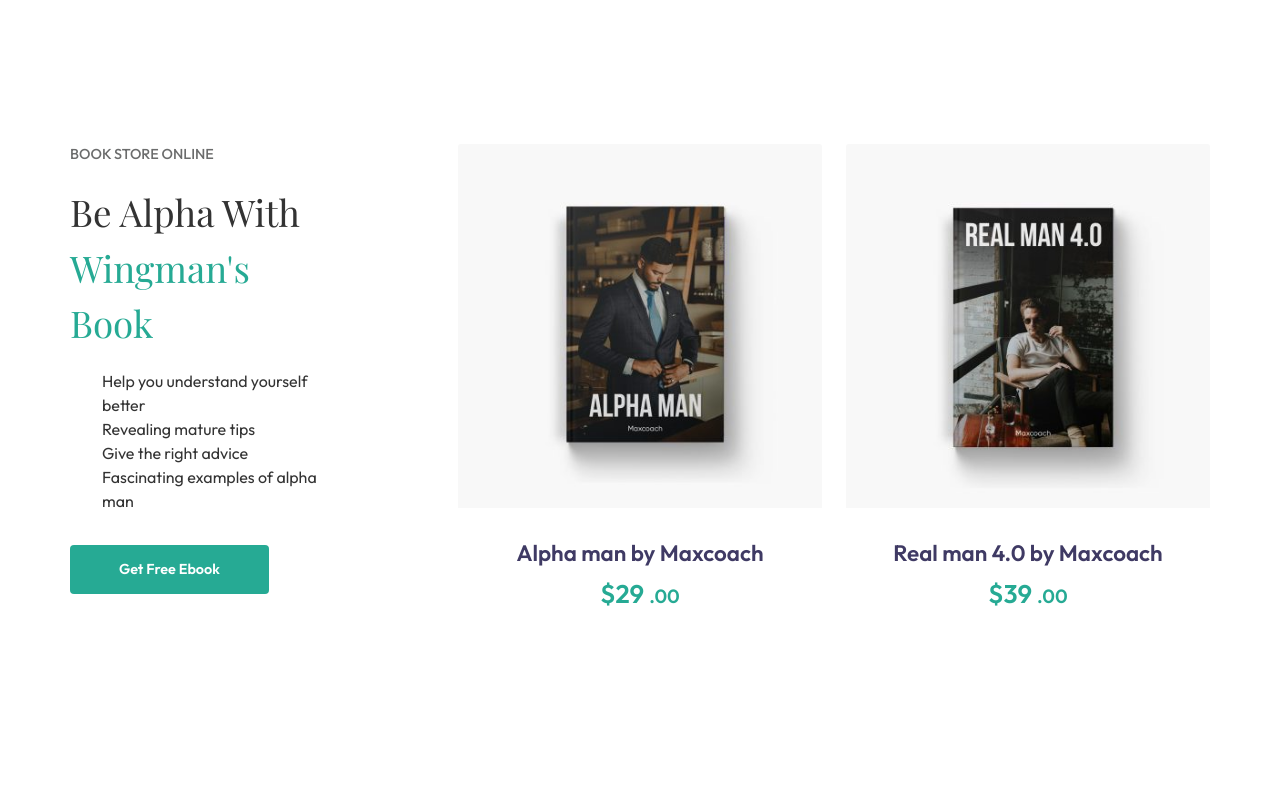
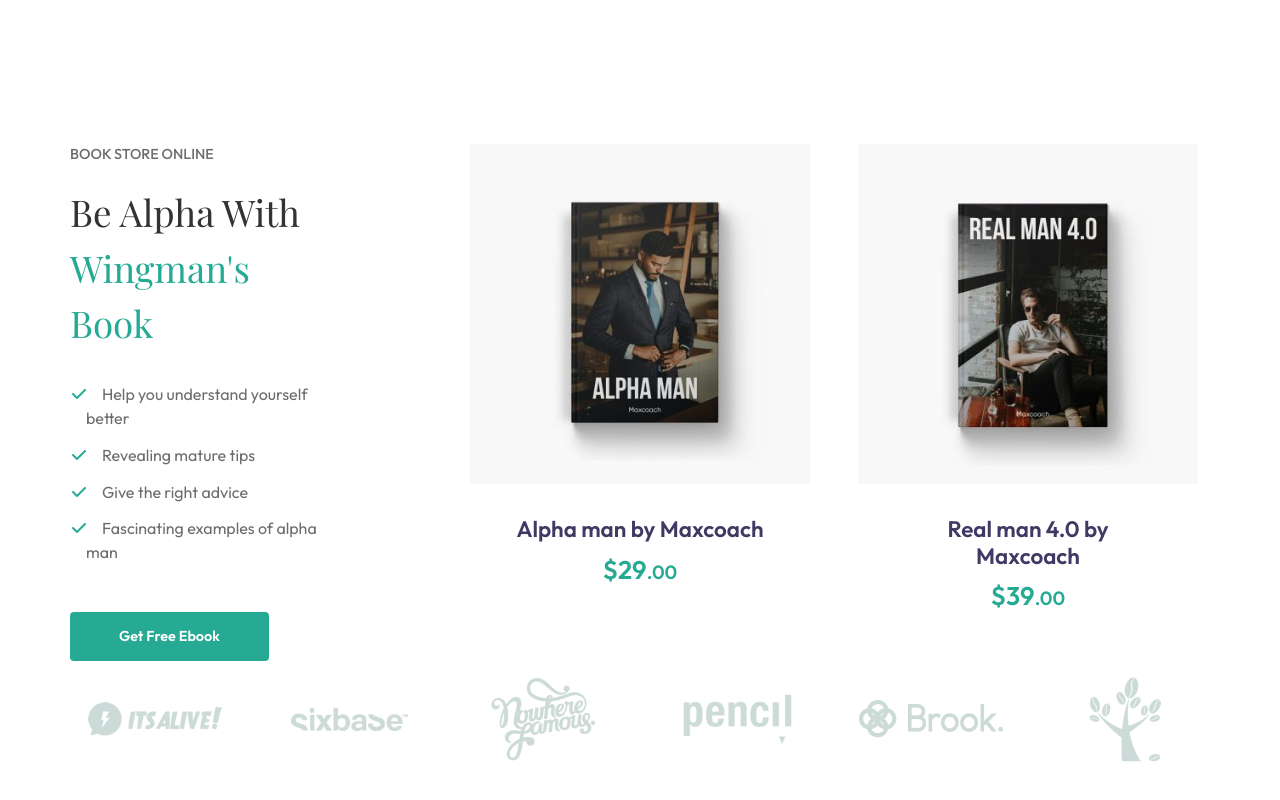
Before and after one commit to federicofrasca796/proj-html-vuejs, a Vue app: page / in a window 1280 px wide. Shown: the part 3112-3912 px from the top of the page. Before the commit the page ends 3829 px from the top, so only its background shows below. Built offline with nearby package versions, Linux system fonts and the light colour scheme.

Commit message:
add sect4 clients | fix markers in ul

```diff
--- a/src/assets/scss/common.scss
+++ b/src/assets/scss/common.scss
@@ -129,3 +129,20 @@
         }
     }
 }
+
+.check_list{
+    padding-left:1rem;
+    li{
+        margin-bottom: .8rem;
+        &::marker{
+            font-family: "Font Awesome 5 Free";
+            font-weight: 900;
+            content: "\f00c";
+            color: $brand_primary;
+        }
+        span{
+            color: $light_grey;
+            padding-left: 1rem;
+        }
+    }
+}
--- a/src/components/site-main-components/sectionBooks.vue
+++ b/src/components/site-main-components/sectionBooks.vue
@@ -6,10 +6,10 @@
         <div class="section_title">Book Store Online</div>
         <h2>Be Alpha With <span class="primary_color">Wingman's Book</span></h2>
         <ul class="check_list">
-          <li>Help you understand yourself better</li>
-          <li>Revealing mature tips</li>
-          <li>Give the right advice</li>
-          <li>Fascinating examples of alpha man</li>
+          <li><span>Help you understand yourself better</span></li>
+          <li><span>Revealing mature tips</span></li>
+          <li><span>Give the right advice</span></li>
+          <li><span>Fascinating examples of alpha man</span></li>
         </ul>
 
         <a href="" class="btn btn_primary text-capitalize">Get free ebook</a>
@@ -18,7 +18,7 @@
       <!-- Books column -->
       <div class="col-8 ms-auto">
         <div class="row">
-          <div class="col-6" v-for="book in booksArr" :key="book.id">
+          <div class="col-6 gx-5" v-for="book in booksArr" :key="book.id">
             <div class="card">
               <img
                 class="card-img-top"
@@ -32,9 +32,9 @@
 
                 <!-- Course price -->
                 <div class="price primary_color">
-                  ${{ book.price[0] }}
-                  <span>
-                    .{{
+                  ${{ book.price[0]
+                  }}<span
+                    >.{{
                       book.price[1] === 0 ? book.price[1] + "0" : book.price[1]
                     }}
                   </span>
@@ -43,6 +43,29 @@
             </div>
           </div>
         </div>
+      </div>
+    </div>
+    <div class="row books_clients">
+      <!-- <div class="col-2">
+        <img src="@/assets/img/client-logo-01-primary.png" alt="client logo" />
+      </div> -->
+      <div class="col-2 d-flex align-items-center justify-content-center">
+        <img src="@/assets/img/client-logo-05-primary.png" alt="client logo" />
+      </div>
+      <div class="col-2 d-flex align-items-center justify-content-center">
+        <img src="@/assets/img/client-logo-06-primary.png" alt="client logo" />
+      </div>
+      <div class="col-2 d-flex align-items-center justify-content-center">
+        <img src="@/assets/img/client-logo-07-primary.png" alt="client logo" />
+      </div>
+      <div class="col-2 d-flex align-items-center justify-content-center">
+        <img src="@/assets/img/client-logo-04-primary.png" alt="client logo" />
+      </div>
+      <div class="col-2 d-flex align-items-center justify-content-center">
+        <img src="@/assets/img/client-logo-03-primary.png" alt="client logo" />
+      </div>
+      <div class="col-2 d-flex align-items-center justify-content-center">
+        <img src="@/assets/img/client-logo-02-primary.png" alt="client logo" />
       </div>
     </div>
   </section>
@@ -56,5 +79,12 @@
 };
 </script>
 
-<style>
+<style lang="scss">
+.check_list {
+  margin: 2rem 0;
+}
+.books_clients {
+  margin: 8rem 0;
+  filter: grayscale(0.7) opacity(0.35);
+}
 </style>
```
